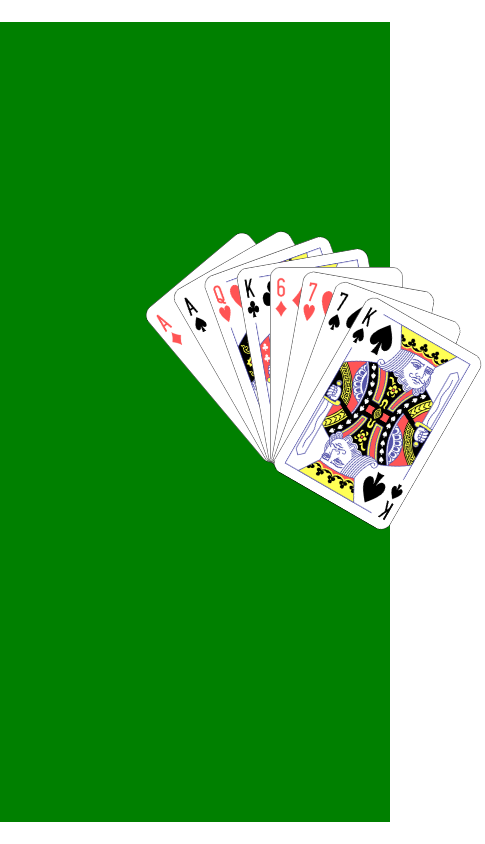
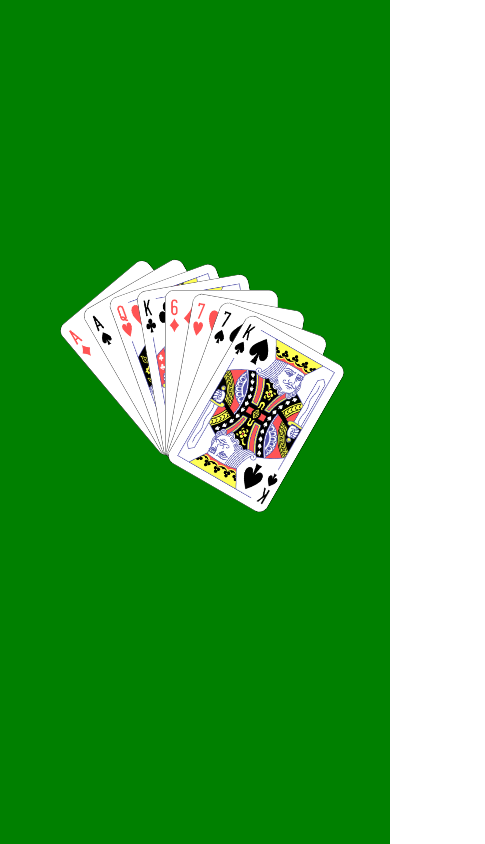
Before and after one commit to rxs30279/BSpa-cardfan, a plain HTML site: page index.html in a window 390 px wide. Shown: the whole page, 485 px wide, since content can reach past the window. Drawn offline with Linux system fonts and the light colour scheme.

Commit message:
added medai query

```diff
--- a/style.css
+++ b/style.css
@@ -34,17 +34,17 @@ body {
 .container--bkrd-green {
     position: relative;
     background-color: green;
-    height: 800px;
-    width:600px;
+    height: 80vh;
+    width:60vw;
 }
 
 
 img {
     opacity:0;
     position:absolute;
-    top:250px;
-    left: 300px;
-    height: 200px;
+    top: 35%;
+    left: 50%;
+    height: 20vh;
     width:auto;
     margin: -5px -30px;
 }
@@ -94,3 +94,12 @@ img {
     animation: card-animation 2s ease-in forwards  0.35s;
     --rot:30deg;
 }
+
+@media (max-width:600px){
+    .container--bkrd-green {
+
+        height: 100vh;
+        width:100vw;
+    }
+
+}
```
